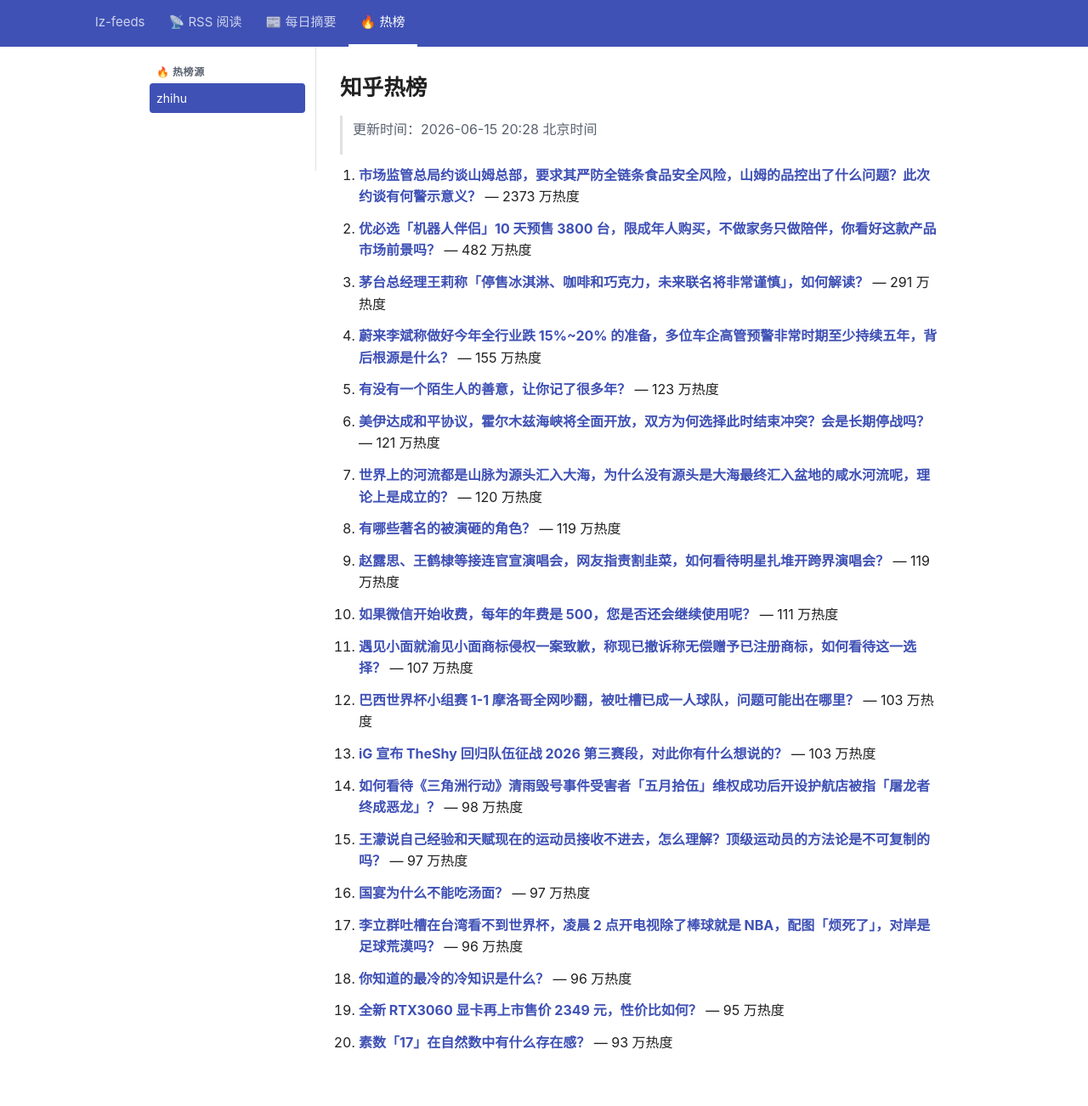
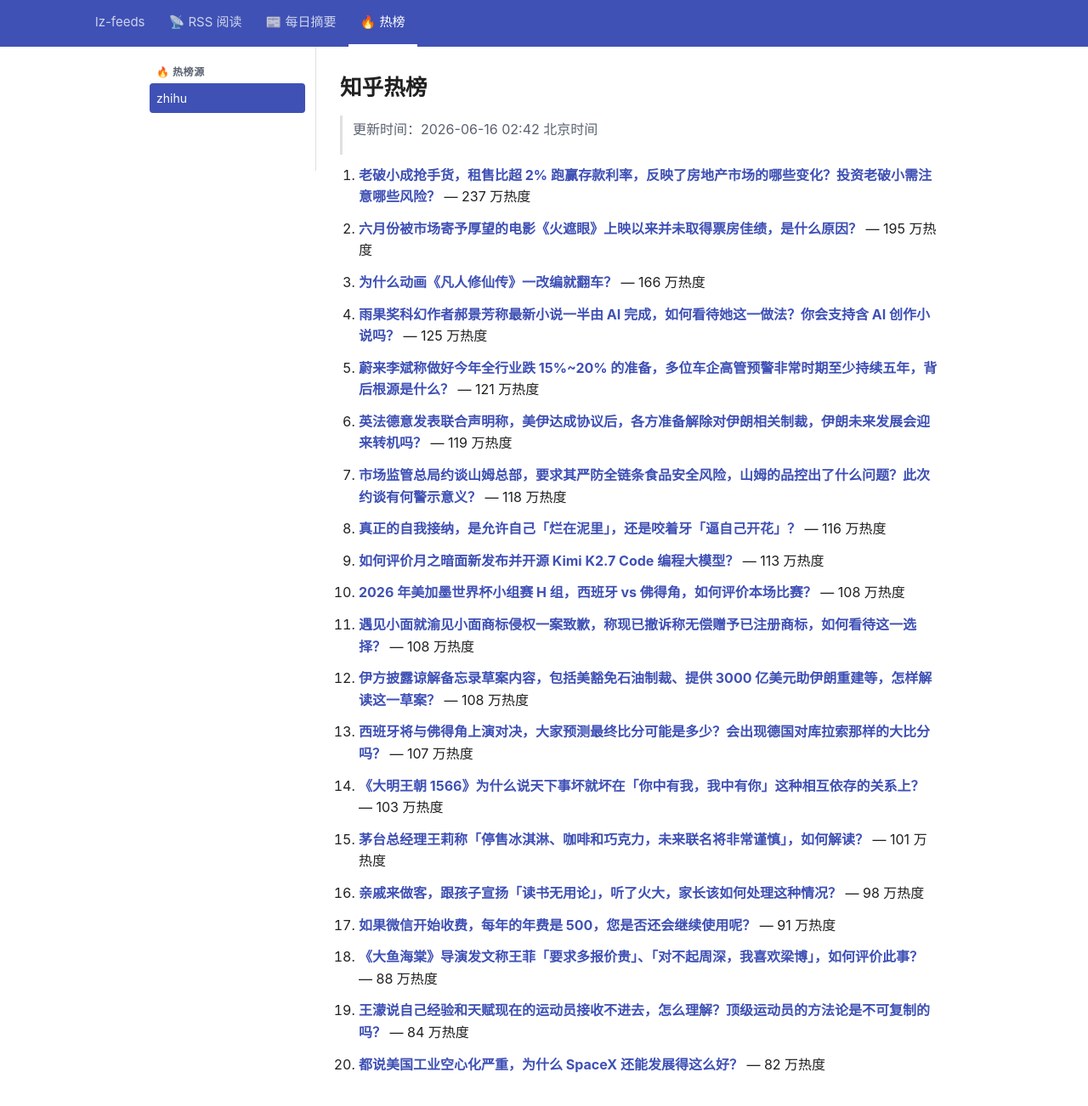
Before and after one commit to lizhang0101/lz-feeds, a Jekyll site: the page built from _hotlist/zhihu.md, in a window 1280 px wide and 1330 px high. Shown: the top 1302 px of the window at 85% size. Built offline with Jekyll 4.4.1, drawn with Linux system fonts in a browser that asks for light colours.

Commit message:
hotlist: 2026-06-15T18:42Z

```diff
--- a/_hotlist/zhihu.md
+++ b/_hotlist/zhihu.md
@@ -1,48 +1,48 @@
 ---
-updated: 2026-06-15 20:28 北京时间
+updated: 2026-06-16 02:42 北京时间
 count: 20
 ---
 
 # 知乎热榜
 
-> 更新时间：2026-06-15 20:28 北京时间
+> 更新时间：2026-06-16 02:42 北京时间
 
-1. **[市场监管总局约谈山姆总部，要求其严防全链条食品安全风险，山姆的品控出了什么问题？此次约谈有何警示意义？](https://www.zhihu.com/question/2049810638076130456)** — 2373 万热度
+1. **[老破小成抢手货，租售比超 2% 跑赢存款利率，反映了房地产市场的哪些变化？投资老破小需注意哪些风险？](https://www.zhihu.com/question/2049563481884701466)** — 237 万热度
 
-2. **[优必选「机器人伴侣」10 天预售 3800 台，限成年人购买，不做家务只做陪伴，你看好这款产品市场前景吗？](https://www.zhihu.com/question/2049162105648051147)** — 482 万热度
+2. **[六月份被市场寄予厚望的电影《火遮眼》上映以来并未取得票房佳绩，是什么原因？](https://www.zhihu.com/question/2049399794507030655)** — 195 万热度
 
-3. **[茅台总经理王莉称「停售冰淇淋、咖啡和巧克力，未来联名将非常谨慎」，如何解读？](https://www.zhihu.com/question/2049757922381357309)** — 291 万热度
+3. **[为什么动画《凡人修仙传》一改编就翻车？](https://www.zhihu.com/question/2049585439095394392)** — 166 万热度
 
-4. **[蔚来李斌称做好今年全行业跌 15%~20% 的准备，多位车企高管预警非常时期至少持续五年，背后根源是什么？](https://www.zhihu.com/question/2049485598407373278)** — 155 万热度
+4. **[雨果奖科幻作者郝景芳称最新小说一半由 AI 完成，如何看待她这一做法？你会支持含 AI 创作小说吗？](https://www.zhihu.com/question/2049845138457719674)** — 125 万热度
 
-5. **[有没有一个陌生人的善意，让你记了很多年？](https://www.zhihu.com/question/2047738931140208620)** — 123 万热度
+5. **[蔚来李斌称做好今年全行业跌 15%~20% 的准备，多位车企高管预警非常时期至少持续五年，背后根源是什么？](https://www.zhihu.com/question/2049485598407373278)** — 121 万热度
 
-6. **[美伊达成和平协议，霍尔木兹海峡将全面开放，双方为何选择此时结束冲突？会是长期停战吗？](https://www.zhihu.com/question/2049749994161141547)** — 121 万热度
+6. **[英法德意发表联合声明称，美伊达成协议后，各方准备解除对伊朗相关制裁，伊朗未来发展会迎来转机吗？](https://www.zhihu.com/question/2049822674235438895)** — 119 万热度
 
-7. **[世界上的河流都是山脉为源头汇入大海，为什么没有源头是大海最终汇入盆地的咸水河流呢，理论上是成立的？](https://www.zhihu.com/question/1918289152497123845)** — 120 万热度
+7. **[市场监管总局约谈山姆总部，要求其严防全链条食品安全风险，山姆的品控出了什么问题？此次约谈有何警示意义？](https://www.zhihu.com/question/2049810638076130456)** — 118 万热度
 
-8. **[有哪些著名的被演砸的角色？](https://www.zhihu.com/question/23316612)** — 119 万热度
+8. **[真正的自我接纳，是允许自己「烂在泥里」，还是咬着牙「逼自己开花」？](https://www.zhihu.com/question/2049448960029374411)** — 116 万热度
 
-9. **[赵露思、王鹤棣等接连官宣演唱会，网友指责割韭菜，如何看待明星扎堆开跨界演唱会？](https://www.zhihu.com/question/2048387442667778638)** — 119 万热度
+9. **[如何评价月之暗面新发布并开源 Kimi K2.7 Code 编程大模型？](https://www.zhihu.com/question/2049041027298750565)** — 113 万热度
 
-10. **[如果微信开始收费，每年的年费是 500，您是否还会继续使用呢？](https://www.zhihu.com/question/378265004)** — 111 万热度
+10. **[2026 年美加墨世界杯小组赛 H 组，西班牙 vs 佛得角，如何评价本场比赛？](https://www.zhihu.com/question/2049905235586281786)** — 108 万热度
 
-11. **[遇见小面就渝见小面商标侵权一案致歉，称现已撤诉称无偿赠予已注册商标，如何看待这一选择？](https://www.zhihu.com/question/2049764917226337970)** — 107 万热度
+11. **[遇见小面就渝见小面商标侵权一案致歉，称现已撤诉称无偿赠予已注册商标，如何看待这一选择？](https://www.zhihu.com/question/2049764917226337970)** — 108 万热度
 
-12. **[巴西世界杯小组赛 1-1 摩洛哥全网吵翻，被吐槽已成一人球队，问题可能出在哪里？](https://www.zhihu.com/question/2049475872764032459)** — 103 万热度
+12. **[伊方披露谅解备忘录草案内容，包括美豁免石油制裁、提供 3000 亿美元助伊朗重建等，怎样解读这一草案？](https://www.zhihu.com/question/2049795490623874487)** — 108 万热度
 
-13. **[iG 宣布 TheShy 回归队伍征战 2026 第三赛段，对此你有什么想说的？](https://www.zhihu.com/question/2049899564811773860)** — 103 万热度
+13. **[西班牙将与佛得角上演对决，大家预测最终比分可能是多少？会出现德国对库拉索那样的大比分吗？](https://www.zhihu.com/question/2049820244332508962)** — 107 万热度
 
-14. **[如何看待《三角洲行动》清雨毁号事件受害者「五月拾伍」维权成功后开设护航店被指「屠龙者终成恶龙」？](https://www.zhihu.com/question/2048693819370218825)** — 98 万热度
+14. **[《大明王朝 1566》为什么说天下事坏就坏在「你中有我，我中有你」这种相互依存的关系上？](https://www.zhihu.com/question/2034908885258064828)** — 103 万热度
 
-15. **[王濛说自己经验和天赋现在的运动员接收不进去，怎么理解？顶级运动员的方法论是不可复制的吗？](https://www.zhihu.com/question/2048731297963405394)** — 97 万热度
+15. **[茅台总经理王莉称「停售冰淇淋、咖啡和巧克力，未来联名将非常谨慎」，如何解读？](https://www.zhihu.com/question/2049757922381357309)** — 101 万热度
 
-16. **[国宴为什么不能吃汤面？](https://www.zhihu.com/question/2039258144304583331)** — 97 万热度
+16. **[亲戚来做客，跟孩子宣扬「读书无用论」，听了火大，家长该如何处理这种情况？](https://www.zhihu.com/question/2034319204476777226)** — 98 万热度
 
-17. **[李立群吐槽在台湾看不到世界杯，凌晨 2 点开电视除了棒球就是 NBA，配图「烦死了」，对岸是足球荒漠吗？](https://www.zhihu.com/question/2049133049393189788)** — 96 万热度
+17. **[如果微信开始收费，每年的年费是 500，您是否还会继续使用呢？](https://www.zhihu.com/question/378265004)** — 91 万热度
 
-18. **[你知道的最冷的冷知识是什么？](https://www.zhihu.com/question/51459956)** — 96 万热度
+18. **[《大鱼海棠》导演发文称王菲「要求多报价贵」、「对不起周深，我喜欢梁博」，如何评价此事？](https://www.zhihu.com/question/2049533398402781507)** — 88 万热度
 
-19. **[全新 RTX3060 显卡再上市售价 2349 元，性价比如何？](https://www.zhihu.com/question/2047077275779306805)** — 95 万热度
+19. **[王濛说自己经验和天赋现在的运动员接收不进去，怎么理解？顶级运动员的方法论是不可复制的吗？](https://www.zhihu.com/question/2048731297963405394)** — 84 万热度
 
-20. **[素数「17」在自然数中有什么存在感？](https://www.zhihu.com/question/661281536)** — 93 万热度
+20. **[都说美国工业空心化严重，为什么 SpaceX 还能发展得这么好？](https://www.zhihu.com/question/2049538454837530779)** — 82 万热度
```
